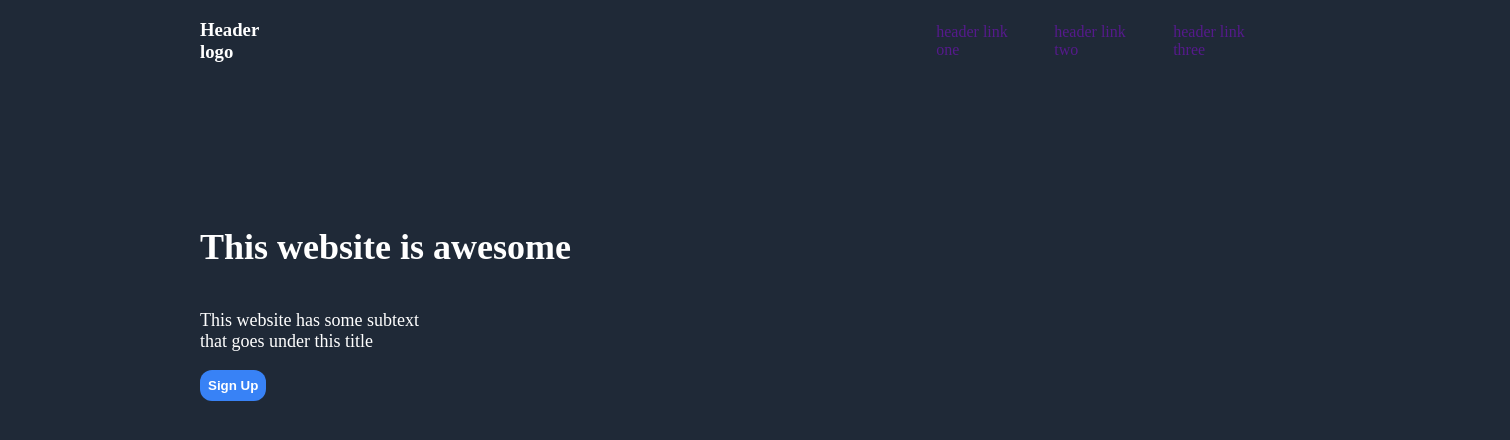
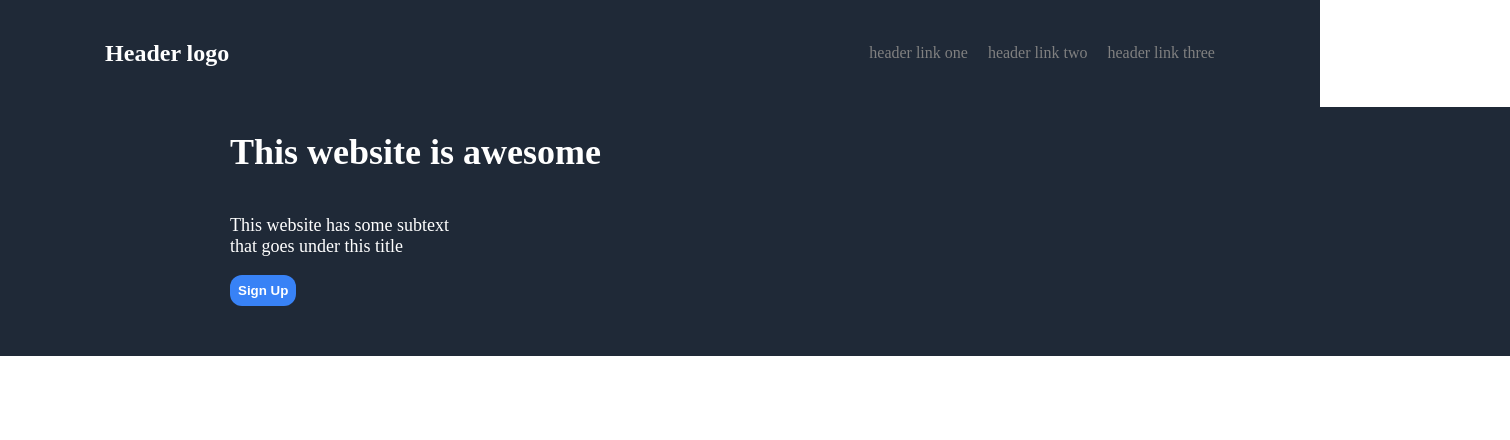
Before and after one commit to iDogggo/Landing-Page, a plain HTML site: page index.html in a window 1280 px wide. Shown: the whole page, 1510 px wide, since content can reach past the window. Drawn offline with Linux system fonts and the light colour scheme.

Commit message:
Changed the header and main container code to fix the background color

```diff
--- a/index.html
+++ b/index.html
@@ -8,7 +8,7 @@
 </head>
 <body>
     <header class="PageTop">
-        <h3>Header logo</h3>
+        <h2>Header logo</h2>
         <ul class="TopLinks">
             <a href="">header link one</a>
             <a href="">header link two</a>
@@ -24,4 +24,5 @@
     </div>
 
 </body>
+
 </html>
--- a/style.css
+++ b/style.css
@@ -1,12 +1,11 @@
 body {
     margin: 0;
     padding: 0;
-    background-color: #1F2937;
-    color: white;
 }
 
 a {
     text-decoration: none;
+    color: gray;
 }
 
 button {
@@ -22,11 +21,17 @@ button {
 .PageTop {
     display: flex;
     align-items: center;
-    margin-left: 200px;
+    justify-content: center;
+    color: white;
+    padding: 20px;
+    width: 100%;
+    background-color: #1F2937;
+    margin: 0;
 }
 
 .TopLinks {
     display: flex;
+    justify-content: center;
     margin-left: 600px;
     gap: 20px;
 }
@@ -34,11 +39,16 @@ button {
 .MainContainer {
     display: flex;
     flex-direction: column;
-    margin: 120px;
-    margin-left: 200px;
-    padding: 0px;
+    align-items: flex-start;
+    margin: 0;
+    padding-left: 230px;
+    padding-bottom: 50px;
     font-weight: 400;
     font-size: large;
+    background-color: #1F2937; /* Same dark background color */
+    color: white;
+    width: 100%;
+
 }
 
 .SignUp {
```
